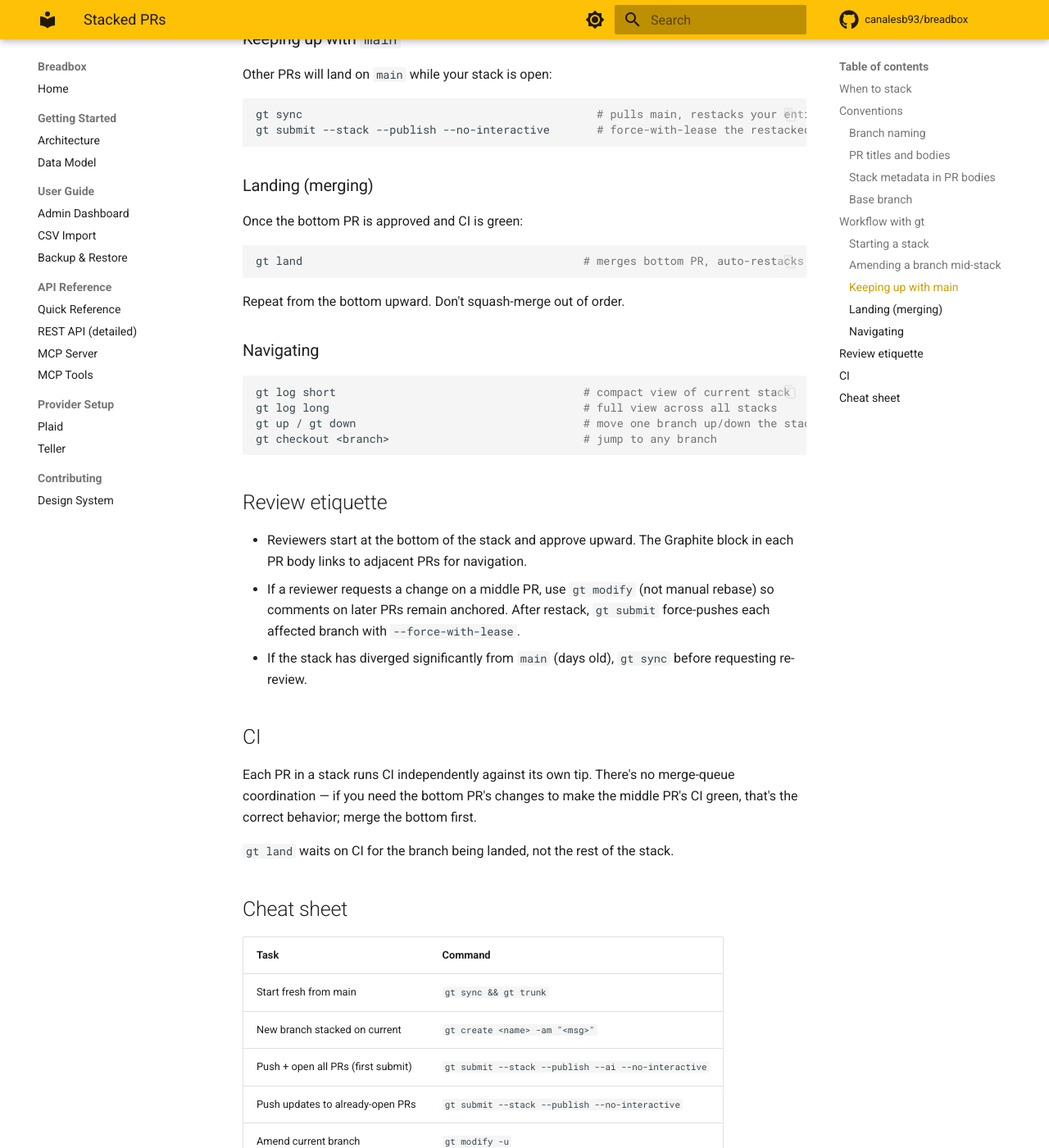
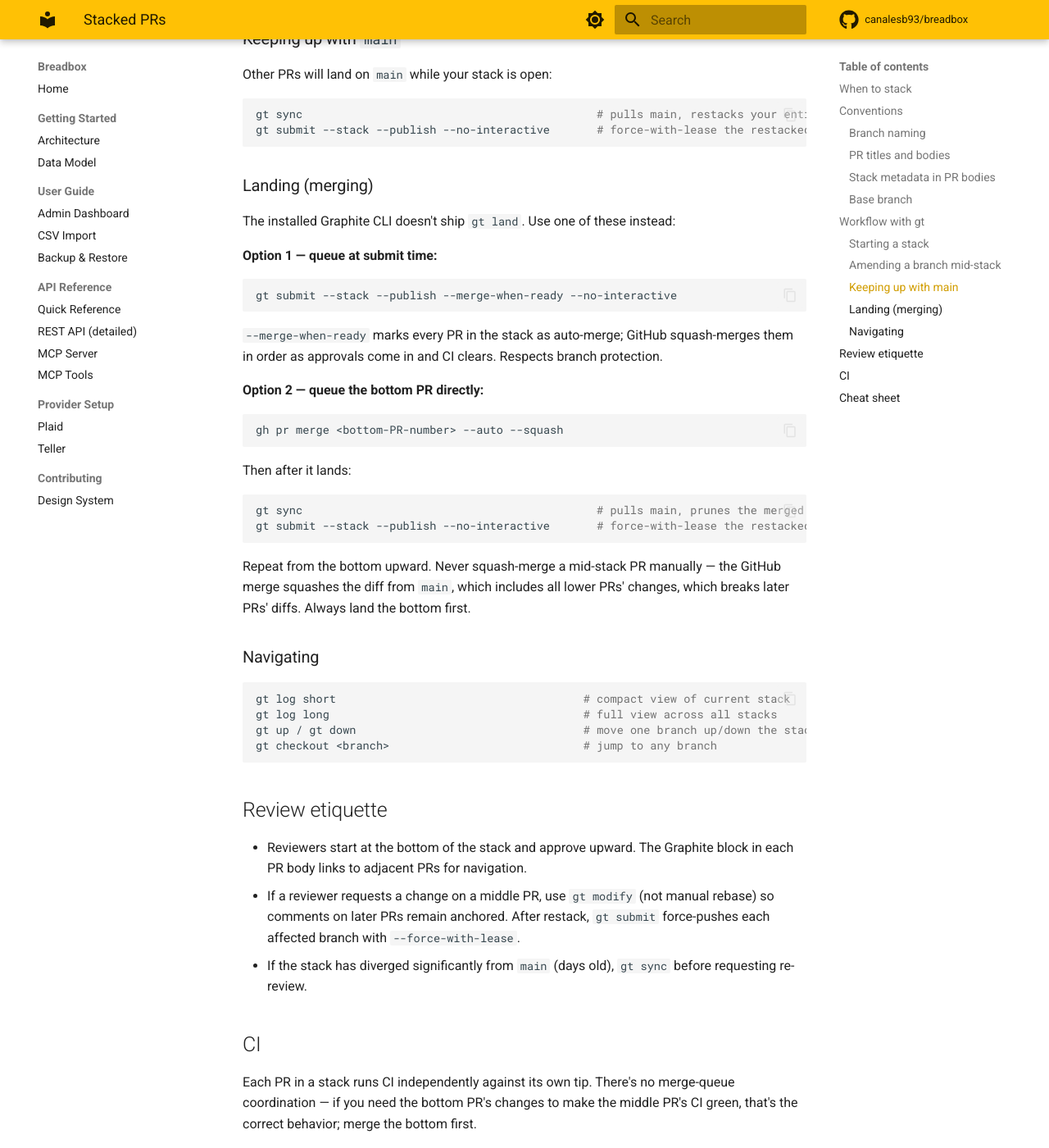
Before and after one commit to canalesb93/breadbox, an MkDocs documentation site: the page built from docs/stacked-prs.md, in a window 1280 px wide and 1400 px high, scrolled down 2661 px. Shown: the whole window at 82% size. Built offline with MkDocs 1.6.1 and Material for MkDocs 9.7.7, drawn with Linux system fonts in a browser that asks for light colours; comment, search, counter and statistics services are not loaded; some of the changed text lies outside the part shown.

Commit message:
docs(stack): replace gt land with auto-merge flow (#546)
Follow-up to #544. The installed Graphite CLI doesn't ship gt land —
it's referenced in the Graphite web docs but not wired into the
binary, so every `gt land` call in our spec errors with
`Unknown argument: land`.

Replaces all gt land invocations with the supported paths:

- gt submit --stack --publish --merge-when-ready --no-interactive
  (queues GitHub auto-merge for every PR in the stack at submit
  time; respects branch protection)
- gh pr merge <bottom-pr> --auto --squash
  (queues auto-merge for just the bottom PR; then `gt sync`
  + re-submit to restack the tail after it lands)

Updates docs/stacked-prs.md, .claude/rules/stacked-prs.md, and
.claude/skills/stack/SKILL.md. Also tightens the guardrail in
the skill so the "don't squash out of order" rule generalizes
beyond mcp__github__merge_pull_request to any manual GitHub
merge path.

No code changes.

````diff
--- a/docs/stacked-prs.md
+++ b/docs/stacked-prs.md
@@ -99,13 +99,30 @@ gt submit --stack --publish --no-interactive       # force-with-lease the restac
 
 ### Landing (merging)
 
-Once the bottom PR is approved and CI is green:
+The installed Graphite CLI doesn't ship `gt land`. Use one of these instead:
+
+**Option 1 — queue at submit time:**
 
 ```bash
-gt land                                          # merges bottom PR, auto-restacks rest
+gt submit --stack --publish --merge-when-ready --no-interactive
 ```
 
-Repeat from the bottom upward. Don't squash-merge out of order.
+`--merge-when-ready` marks every PR in the stack as auto-merge; GitHub squash-merges them in order as approvals come in and CI clears. Respects branch protection.
+
+**Option 2 — queue the bottom PR directly:**
+
+```bash
+gh pr merge <bottom-PR-number> --auto --squash
+```
+
+Then after it lands:
+
+```bash
+gt sync                                            # pulls main, prunes the merged bottom, restacks the rest
+gt submit --stack --publish --no-interactive       # force-with-lease the restacked tail
+```
+
+Repeat from the bottom upward. Never squash-merge a mid-stack PR manually — the GitHub merge squashes the diff from `main`, which includes all lower PRs' changes, which breaks later PRs' diffs. Always land the bottom first.
 
 ### Navigating
 
@@ -126,7 +143,7 @@ gt checkout <branch>                             # jump to any branch
 
 Each PR in a stack runs CI independently against its own tip. There's no merge-queue coordination — if you need the bottom PR's changes to make the middle PR's CI green, that's the correct behavior; merge the bottom first.
 
-`gt land` waits on CI for the branch being landed, not the rest of the stack.
+GitHub's auto-merge (via `--merge-when-ready` or `gh pr merge --auto`) waits on CI for the branch being landed, not the rest of the stack.
 
 ## Cheat sheet
 
@@ -139,6 +156,7 @@ Each PR in a stack runs CI independently against its own tip. There's no merge-q
 | Amend current branch | `gt modify -u` |
 | Pull main and restack | `gt sync` |
 | See the stack | `gt log short` |
-| Merge the bottom PR | `gt land` |
+| Queue auto-merge for the whole stack | `gt submit --stack --publish --merge-when-ready --no-interactive` |
+| Queue auto-merge for a single PR | `gh pr merge <pr> --auto --squash` |
 
 See the [Graphite docs](https://graphite.dev/docs) for everything else.
````
Also changed, not shown: .claude/rules/stacked-prs.md (+1 -1 lines), .claude/skills/stack/SKILL.md (+19 -8 lines).
